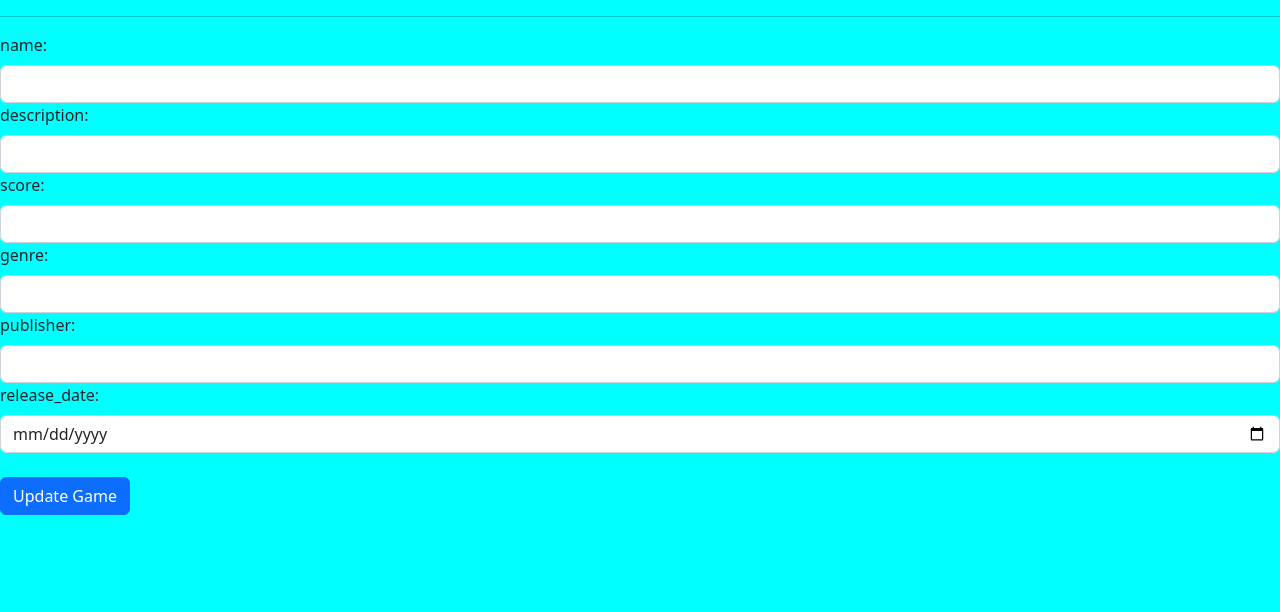
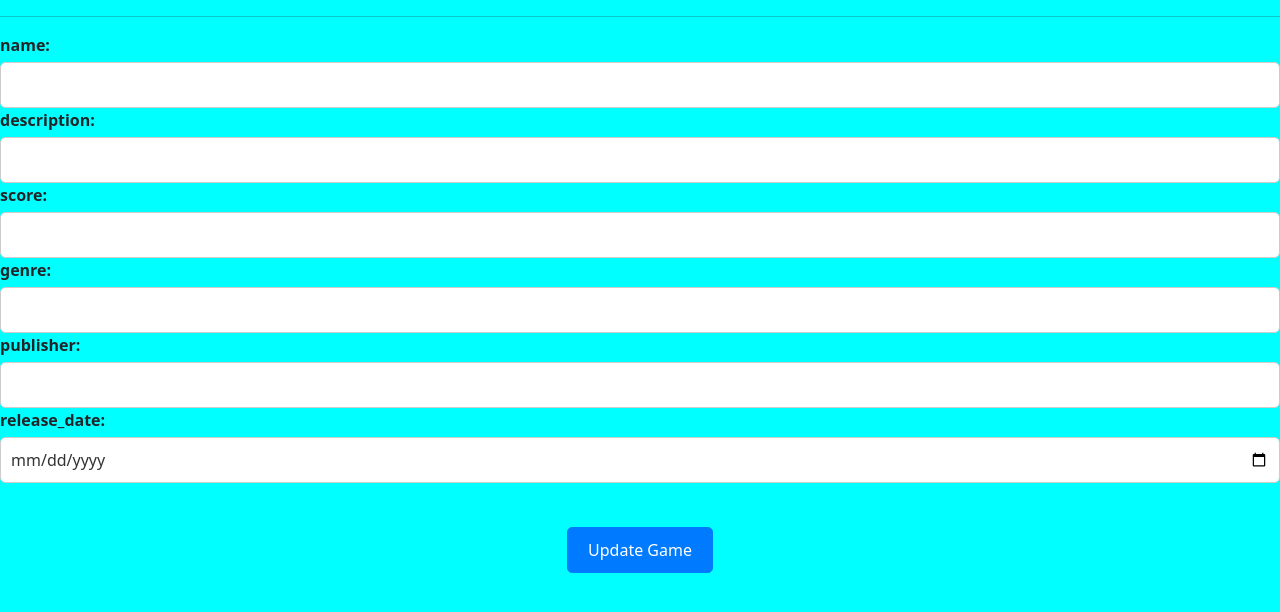
Before and after one commit to AlvaroBernabe/aba-geekshubs-fsd-val-Front-Final-Proyect, a React (Vite) app in the folder FrontFinal/: page /games/update in a window 1280 px wide. Shown: the top 612 px of the page. Built offline with nearby package versions, Linux system fonts and the light colour scheme.

Commit message:
feat: Trying to get Delete Game with Modal

```diff
--- a/FrontFinal/src/components/CardGames.jsx
+++ b/FrontFinal/src/components/CardGames.jsx
@@ -2,6 +2,7 @@ import React, { useState } from "react";
 import { Button, Card } from "react-bootstrap";
 import Modal from "react-bootstrap/Modal";
 import { UpdateGame } from "../layout/games/UpdateGame";
+import { gameDelete } from "../layout/services/apiCalls";
 
 function CardGames({ games }) {
   const [remove, setRemove] = useState(false);
@@ -12,6 +13,15 @@ function CardGames({ games }) {
   const [update, setUpdate] = useState(false);
   const handleCloseUpdate = () => setUpdate(false);
   const handleShowUpdate = () => setUpdate(true);
+
+
+const GamesDelete = async (appointment) => {
+    await     gameDelete(params, games, ReduxCredentials.credentials.token)
+    setAppointments((prevAppointments) =>
+      prevAppointments.filter((app) => app.id !== appointment.id)
+    );
+    // setAppointments([])
+  };
 
   return (
     <Card style={{ width: "18rem" }}>
@@ -59,7 +69,7 @@ function CardGames({ games }) {
             <Button variant="primary" onClick={handleCloseRemove}>
               Nope
             </Button>
-            <Button variant="danger" onClick={handleCloseRemove}>
+            <Button variant="danger" onClick={[handleCloseRemove, GamesDelete]}>
               Yes Delete Game
             </Button>
           </Modal.Footer>
--- a/FrontFinal/src/components/NavBar.jsx
+++ b/FrontFinal/src/components/NavBar.jsx
@@ -89,9 +89,6 @@ function NavBar() {
                   <Nav.Link as={Link} to="/games/all">
                     Get All Games
                   </Nav.Link>
-                  <Nav.Link as={Link} to="/games/update">
-                    Update Games
-                  </Nav.Link>
                 </>
               ) : (
                 <>
--- /dev/null
+++ b/FrontFinal/src/layout/games/UpdateGame.css
@@ -0,0 +1,52 @@
+/* Estilos para el formulario */
+.form {
+    max-width: 500px;
+    margin: 0 auto;
+  }
+
+  /* Estilos para los campos de formulario */
+  .form-group {
+    margin-bottom: 20px;
+  }
+
+  .form-label {
+    font-weight: bold;
+    margin-bottom: 5px;
+    display: block;
+  }
+
+  .inputLogin {
+    width: 100%;
+    padding: 10px;
+    border: 1px solid #ccc;
+    border-radius: 5px;
+    font-size: 16px;
+    color: #333;
+    outline: none;
+    transition: border-color 0.3s;
+  }
+
+  .inputLogin:focus {
+    border-color: #007bff;
+  }
+
+  /* Estilos para el botón */
+  .botonModificar {
+    text-align: center;
+    margin-top: 20px;
+  }
+
+  .botonModificar button {
+    background-color: #007bff;
+    border-color: #007bff;
+    color: #fff;
+    padding: 10px 20px;
+    border-radius: 5px;
+    font-size: 16px;
+    cursor: pointer;
+  }
+
+  .botonModificar button:hover {
+    background-color: #0069d9;
+    border-color: #0062cc;
+  }
--- a/FrontFinal/src/layout/games/UpdateGame.jsx
+++ b/FrontFinal/src/layout/games/UpdateGame.jsx
@@ -6,6 +6,7 @@ import { Button, Form } from "react-bootstrap";
 import { InputText } from "../../components/InputText/InputText";
 import { detailData } from "../detailSlice";
 import { useNavigate } from "react-router-dom";
+import "./UpdateGame.css";
 
 export const UpdateGame = () => {
 
--- a/FrontFinal/src/layout/services/apiCalls.js
+++ b/FrontFinal/src/layout/services/apiCalls.js
@@ -143,3 +143,11 @@ export const gameUpdate = async (id, body, token) => {
     }}
   return await axios.put(`${root}/game/update/${id}`,  body, config);
 }
+
+export const gameDelete = async (id, token) => {
+  const config = {
+    headers: {
+      'Authorization': 'Bearer '+ token,
+    }}
+  return await axios.delete(`${root}/game/${id}`, config);
+}
```
